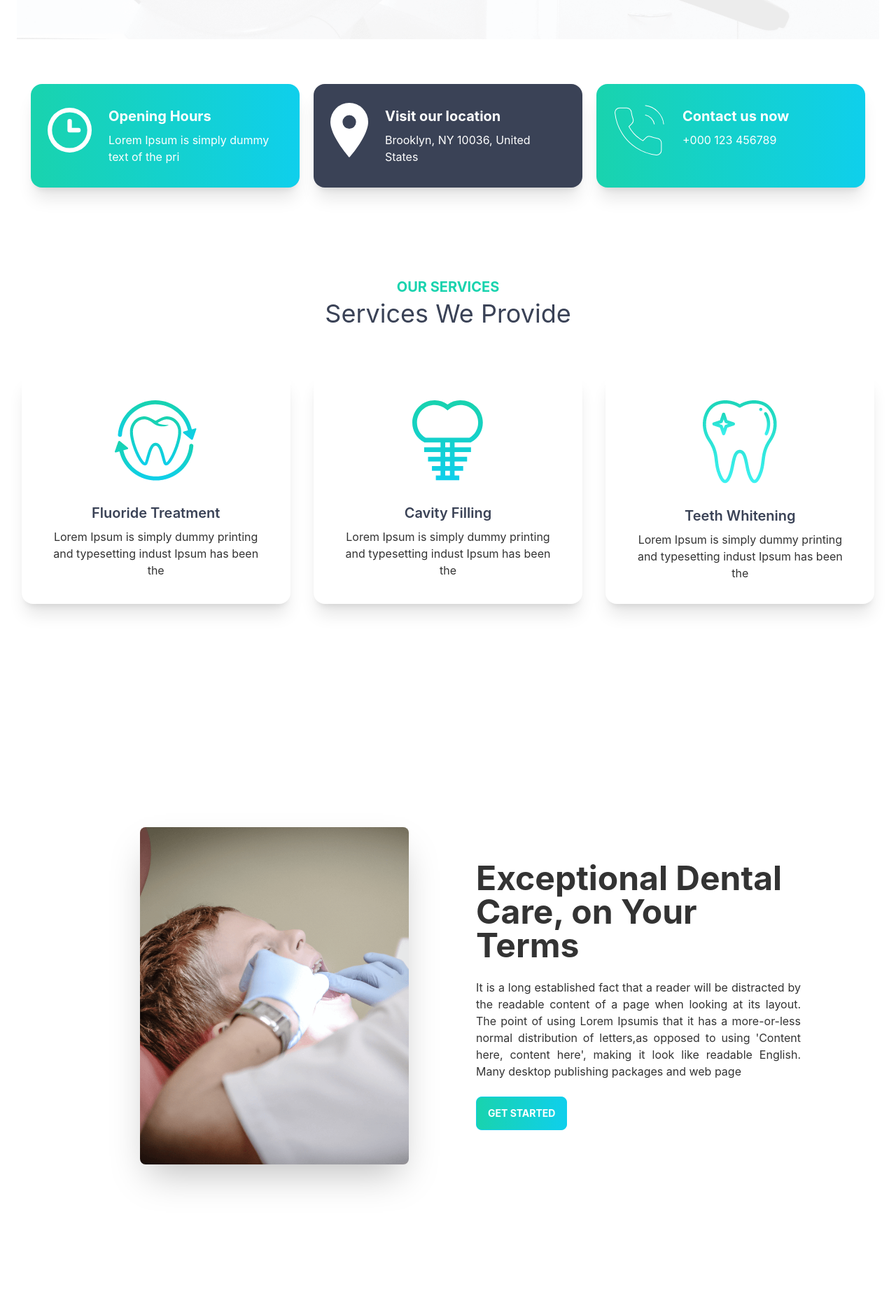
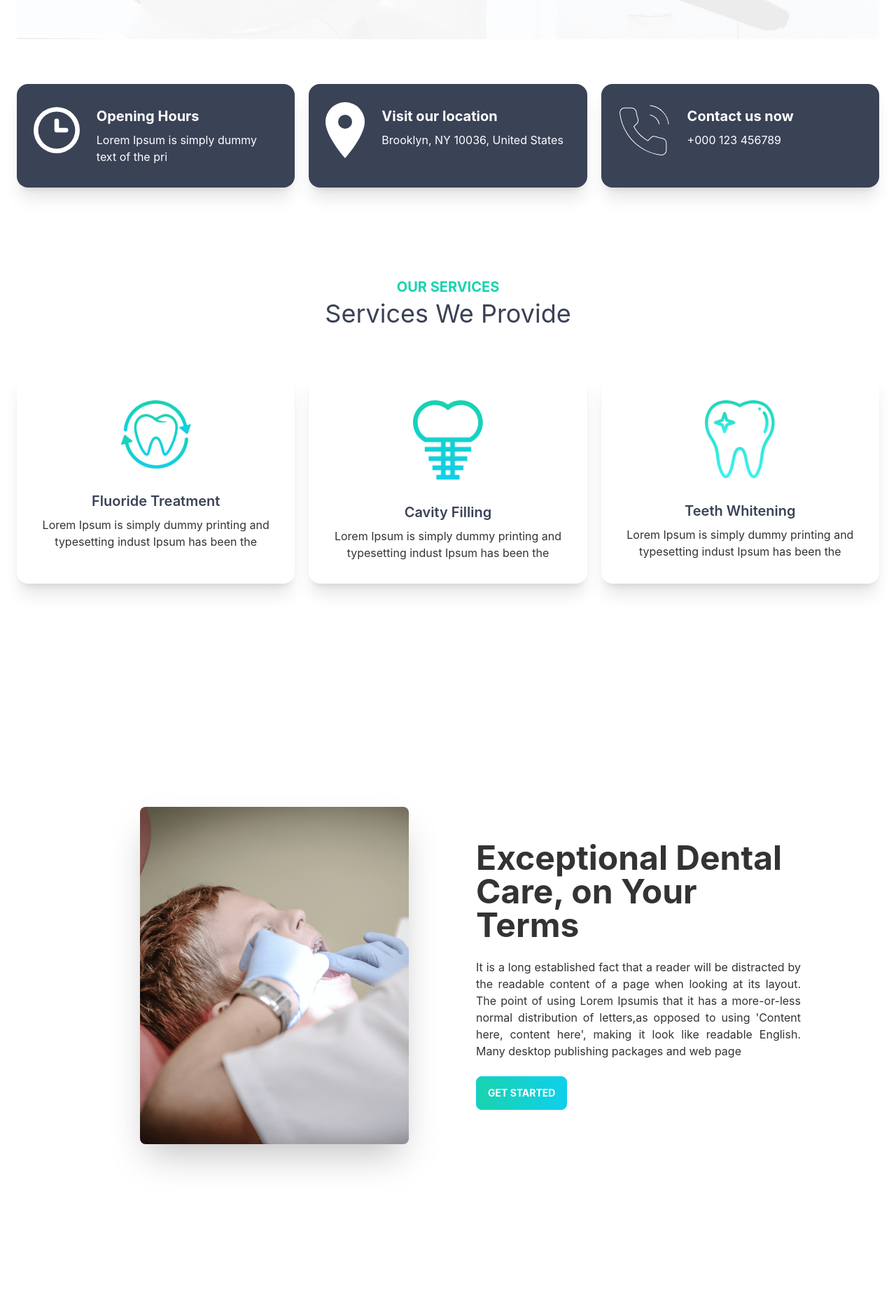
Before and after one commit to md-atiqurrahman/Doctors-portal-client-side, a React (Create React App) app: page / in a window 1280 px wide. Shown: the part 820-2692 px from the top of the page at 70% size. Before the commit the page ends 2643 px from the top, so only its background shows below. Built offline with nearby package versions, Linux system fonts and the light colour scheme.

Commit message:
add appointment,testimonial and connected section

```diff
--- a/src/Pages/Home/Banner/Banner.js
+++ b/src/Pages/Home/Banner/Banner.js
@@ -1,18 +1,19 @@
 import React from 'react';
 import chair from '../../../assets/images/chair.png';
+import PrimaryButton from '../../Shared/Button/PrimaryButton';
 
 const Banner = () => {
     return (
-        <div className="hero lg:min-h-screen  lg:bg-[url('/src/assets/images/bg.png')]   lg:mt-3 items-start lg:items-center">
+        <section className="hero lg:min-h-screen  bg-[url('/src/assets/images/bg.png')]   lg:mt-3 items-start lg:items-center">
             <div className="hero-content flex-col lg:flex-row-reverse">
-                <img className="sm:max-w-lg lg:max-w-lg rounded-lg shadow-2xl lg:mr-5" src={chair} alt="" />
+                <img className="sm:max-w-sm lg:max-w-lg rounded-lg shadow-2xl lg:mr-5" src={chair} alt="" />
                 <div className='lg:ml-10 lg:mr-6'>
                     <h1 className="text-5xl font-bold">Your New Smile Starts Here</h1>
                     <p className="py-6">Lorem Ipsum is simply dummy text of the printing and typesetting industry. Lorem Ipsum has been the industry's standard dummy text ever since the</p>
-                    <button className="btn btn-primary text-white font-bold bg-gradient-to-r from-secondary to-primary">Get Started</button>
+                    <PrimaryButton>Get Started</PrimaryButton>
                 </div>
             </div>
-        </div>
+        </section>
     );
 };
 
--- /dev/null
+++ b/src/Pages/Home/Connected/Connected.js
@@ -0,0 +1,28 @@
+import React from 'react';
+
+const Connected = () => {
+    return (
+        <section className="bg-[url('/src/assets/images/appointment.png')]">
+            <div className="hero">
+                <div className="w-full max-w-sm">
+                    <div className='text-center'>
+                        <h4 className="text-xl font-bold text-secondary ">Contact Us</h4>
+                        <h2 className='text-3xl text-white font-normal'>Stay connected with us</h2>
+                    </div>
+                    <div className="form-control">
+                        <input type="email" placeholder="Email Address" className="input input-bordered" />
+                    </div>
+                    <div className="form-control">
+                        <input type="text" placeholder="Subject" className="input input-bordered" />
+                    </div>
+                    <textarea class="textarea w-full textarea-bordered" placeholder="Your message"></textarea>
+                    <div className='text-center'>
+                        <button className="btn btn-primary text-white font-bold bg-gradient-to-r from-secondary to-primary px-[35px] py-[15px]">Submit</button>
+                    </div>
+                </div>
+            </div>
+        </section>
+    );
+};
+
+export default Connected;
--- a/src/Pages/Home/Exceptional/Exceptional.js
+++ b/src/Pages/Home/Exceptional/Exceptional.js
@@ -1,15 +1,16 @@
 import React from 'react';
 import treatment from '../../../assets/images/treatment.png'
+import PrimaryButton from '../../Shared/Button/PrimaryButton';
 
 const Exceptional = () => {
     return (
         <div className="hero lg:min-h-screen">
             <div className="hero-content flex-col lg:flex-row items-center">
-                <img className="max-w-sm rounded-lg shadow-2xl lg:ml-40"  src={treatment}/>
+                <img className="sm:max-w-sm lg:max-w-sm rounded-lg shadow-2xl lg:ml-40"  src={treatment} alt="" />
                 <div className='lg:ml-20 lg:mr-24'>
                     <h1 className="text-5xl font-bold">Exceptional Dental Care, on Your Terms</h1>
                     <p className="py-6 lg:text-justify">It is a long established fact that a reader will be distracted by the readable content of a page when looking at its layout. The point of using Lorem Ipsumis that it has a more-or-less normal distribution of letters,as opposed to using 'Content here, content here', making it look like readable English. Many desktop publishing packages and web page</p>
-                    <button className="btn btn-primary text-white font-bold bg-gradient-to-r from-secondary to-primary">Get Started</button>
+                    <PrimaryButton>Get started</PrimaryButton>
                 </div>
             </div>
         </div>
--- a/src/Pages/Home/Home/Home.js
+++ b/src/Pages/Home/Home/Home.js
@@ -1,14 +1,22 @@
 import React from 'react';
 import Banner from '../Banner/Banner';
+import Connected from '../Connected/Connected';
 import Info from '../Info/Info';
+import MakeAppointment from '../MakeAppointment/MakeAppointment';
 import Services from '../Services/Services/Services';
+import Testimonial from '../Testimonial/Testimonial';
 
 const Home = () => {
     return (
-        <div className='lg:mx-6'>
-           <Banner></Banner>
-           <Info></Info>
-           <Services></Services>
+        <div>
+            <div className='lg:mx-6'>
+                <Banner></Banner>
+                <Info></Info>
+                <Services></Services>
+            </div>
+            <MakeAppointment></MakeAppointment>
+            <Testimonial></Testimonial>
+            <Connected></Connected>
         </div>
     );
 };
--- a/src/Pages/Home/Info/Info.js
+++ b/src/Pages/Home/Info/Info.js
@@ -7,21 +7,21 @@ import phone from '../../../assets/icons/phone.svg';
 const Info = () => {
     const cards = [
         {
-            id: 1,
+            _id: 1,
             img: clock,
             bgClass: 'bg-gradient-to-r from-secondary to-primary',
             pageTitle: 'Opening Hours',
             details: 'Lorem Ipsum is simply dummy text of the pri'
         },
         {
-            id: 2,
+            _id: 2,
             img: marker,
             bgClass: 'bg-accent',
             pageTitle: 'Visit our location',
             details: 'Brooklyn, NY 10036, United States'
         },
         {
-            id: 3,
+            _id: 3,
             img: phone,
             bgClass: 'bg-gradient-to-r from-secondary to-primary',
             pageTitle: 'Contact us now',
@@ -30,17 +30,19 @@ const Info = () => {
 
     ]
     return (
-        <div className='grid sm:grid-cols-1 lg:grid-cols-3 gap-5 mb-32 mt-16 lg:mt-16 mx-5'>
+        <section>
+            <div className='grid sm:grid-cols-1 lg:grid-cols-3 gap-5 mb-32 mt-16 lg:mt-16 mx-5 lg:mx-0'>
                 {
                     cards.map(card => <InfoCard
-                    key={card.id}
+                        key={card._id}
                         img={card.img}
-                    bgClass={card.bgClass}
+                        bgclassName={card.bgClass}
                         pageTitle={card.pageTitle}
                         details={card.details}
                     ></InfoCard>)
                 }
             </div>
+        </section>
     );
 };
 
--- /dev/null
+++ b/src/Pages/Home/MakeAppointment/MakeAppointment.js
@@ -0,0 +1,22 @@
+import React from 'react';
+import doctor from '../../../assets/images/doctor-small.png';
+import PrimaryButton from '../../Shared/Button/PrimaryButton';
+
+const MakeAppointment = () => {
+    return (
+        <section
+            className="bg-[url('/src/assets/images/appointment.png')] flex lg:flex flex-col-reverse lg:flex-row justify-center items-center mt-[70px] lg:mt-[169px] mb-[84px] ">
+            <div className='flex-1'>
+                <img className='lg:mt-[-100px] lg:ml-[100px]' src={doctor} alt="" />
+            </div>
+            <div className='flex-1 lg:pl-[100px] lg:pr-[100px] m-6 lg:m-0'>
+                <h3 className='text-xl text-primary font-bold mb-3'>Appointment</h3>
+                <h2 className='text-white text-3xl font-semibold'>Make an appointment Today</h2>
+                <p className='text-white text-base text-justify my-4'>It is a long established fact that a reader will be distracted by the readable content of a page when looking at its layout. The point of using Lorem Ipsumis that it has a more-or-less normal distribution of letters,as opposed to using 'Content here, content here', making it look like readable English. Many desktop publishing packages and web page</p>
+                <PrimaryButton>Get started</PrimaryButton>
+            </div>
+        </section>
+    );
+};
+
+export default MakeAppointment;
--- /dev/null
+++ b/src/Pages/Home/Review/Review.js
@@ -0,0 +1,27 @@
+import React from 'react';
+
+const Review = ({ review }) => {
+    const { img, name, location, testimonial } = review;
+    return (
+        <div className="card max-w-sm lg:max-w-lg bg-base-100 shadow-xl">
+            <div className="card-body p-[20px] lg:p-[32px]">
+                <div>
+                    <p>{testimonial}</p>
+                </div>
+                <div className='flex items-center mt-[5px] lg:mt-[20px]'>
+                    <div className="avatar mr-[20px]">
+                        <div className="w-[64px] lg:w-[75px] rounded-full ring ring-primary ring-offset-base-100">
+                            <img  src={img} alt="" />
+                        </div>
+                    </div>
+                    <div>
+                        <h4>{name}</h4>
+                        <h5>{location}</h5>
+                    </div>
+                </div>
+            </div>
+        </div>
+    );
+};
+
+export default Review;
--- a/src/Pages/Home/Services/Card/Card.js
+++ b/src/Pages/Home/Services/Card/Card.js
@@ -2,9 +2,9 @@ import React from 'react';
 
 const Card = ({img,serviceName,details}) => {
     return (
-        <div className="card w-96 bg-base-100 shadow-xl">
+        <div className="card sm:max-w-sm lg:max-w-lg bg-base-100 shadow-xl mx-5 lg:mx-0">
             <figure className="px-10 pt-10">
-                <img src={img} alt="Shoes" className="rounded-xl" />
+                <img src={img} alt="" className="rounded-xl w-[80px] lg:w-[100px]" />
             </figure>
             <div className="card-body items-center text-center">
                 <h2 className="card-title text-accent text-xl font-semibold">{serviceName}</h2>
--- a/src/Pages/Home/Services/Services/Services.js
+++ b/src/Pages/Home/Services/Services/Services.js
@@ -8,19 +8,19 @@ import Exceptional from '../../Exceptional/Exceptional';
 const Services = () => {
     const cards = [
         {
-            id: 1,
+            _id: 1,
             img: fluoride,
             serviceName: 'Fluoride Treatment',
             details: 'Lorem Ipsum is simply dummy printing and typesetting indust Ipsum has been the'
         },
         {
-            id: 2,
+            _id: 2,
             img: cavity,
             serviceName: 'Cavity Filling',
             details: 'Lorem Ipsum is simply dummy printing and typesetting indust Ipsum has been the'
         },
         {
-            id: 3,
+            _id: 3,
             img: whitening,
             serviceName: 'Teeth Whitening',
             details: 'Lorem Ipsum is simply dummy printing and typesetting indust Ipsum has been the'
@@ -29,13 +29,14 @@ const Services = () => {
     ]
 
     return (
+        <section>
             <div>
                 <h3 className='text-secondary font-bold text-xl text-center'>OUR SERVICES</h3>
                 <h2 className='text-accent text-4xl font-normal mt-1 text-center'>Services We Provide</h2>
                 <div className='grid sm:grid-cols-1 lg:grid-cols-3 gap-5 mt-16 mb-14 lg:mb-40 justify-items-center'>
                     {
                         cards.map(card => <Card
-                    key={card.id}
+                            key={card._id}
                             img={card.img}
                             serviceName={card.serviceName}
                             details={card.details}
@@ -44,6 +45,7 @@ const Services = () => {
                 </div>
                 <Exceptional></Exceptional>
             </div>
+        </section>
     );
 };
 
--- /dev/null
+++ b/src/Pages/Home/Testimonial/Testimonial.js
@@ -0,0 +1,55 @@
+import React from 'react';
+import quote from '../../../assets/icons/quote.svg';
+import people1 from '../../../assets/images/people1.png';
+import people2 from '../../../assets/images/people2.png';
+import people3 from '../../../assets/images/people3.png';
+import Review from '../Review/Review';
+
+const Testimonial = () => {
+    const reviews = [
+        {
+            _id:1,
+            img: people1,
+            name: 'Winson Herry',
+            location: 'California',
+            testimonial: 'It is a long established fact that by the readable content of a lot layout. The point of using Lorem a more-or-less normal distribu to using Content here, content'
+        },
+        {
+            _id:2,
+            img: people2,
+            name: 'Amber Hard',
+            location: 'Texas',
+            testimonial: 'It is a long established fact that by the readable content of a lot layout. The point of using Lorem a more-or-less normal distribu to using Content here, content'
+        },
+        {
+            _id:3,
+            img: people3,
+            name: 'Shang Chai',
+            location: 'Washington',
+            testimonial: 'It is a long established fact that by the readable content of a lot layout. The point of using Lorem a more-or-less normal distribu to using Content here, content'
+        }
+    ]
+    return (
+        <section className='mx-[32px] lg:mx-[56px]'>
+            <div className='flex justify-between items-center'>
+                <div>
+                    <h4 className="text-xl text-secondary font-bold">Testimonial</h4>
+                    <h2 className='text-4xl text-accent font-normal'>What Our Patients Says</h2>
+                </div>
+                <div>
+                    <img className='w-[98px] lg:w-[192px]' src={quote} alt="" />
+                </div>
+            </div>
+            <div className='grid grid-cols-1 md:grid-cols-2 lg:grid-cols-3 gap-5 justify-items-center  my-[68px]'>
+                {
+                    reviews.map(review => <Review
+                    key={review._id}
+                    review={review}
+                    ></Review>)
+                }
+            </div>
+        </section>
+    );
+};
+
+export default Testimonial;
--- /dev/null
+++ b/src/Pages/Shared/Button/PrimaryButton.js
@@ -0,0 +1,9 @@
+import React from 'react';
+
+const PrimaryButton = ({children}) => {
+    return (
+        <button className="btn btn-primary text-white font-bold bg-gradient-to-r from-secondary to-primary">{children}</button>
+    );
+};
+
+export default PrimaryButton;
--- a/tailwind.config.js
+++ b/tailwind.config.js
@@ -3,7 +3,8 @@ module.exports = {
   theme: {
     extend: {
       backgroundImage: {
-        'hero-pattern': "url('/src/assets/images/bg.png')",
+        'bg-banner': "url('/src/assets/images/bg.png')",
+        'bg-appointment': "url('/src/assets/images/appointment.png')",
         'footer-texture': "url('/img/footer-texture.png')",
       }
     },
```
Lines whose indentation alone changed are shown as unchanged.
